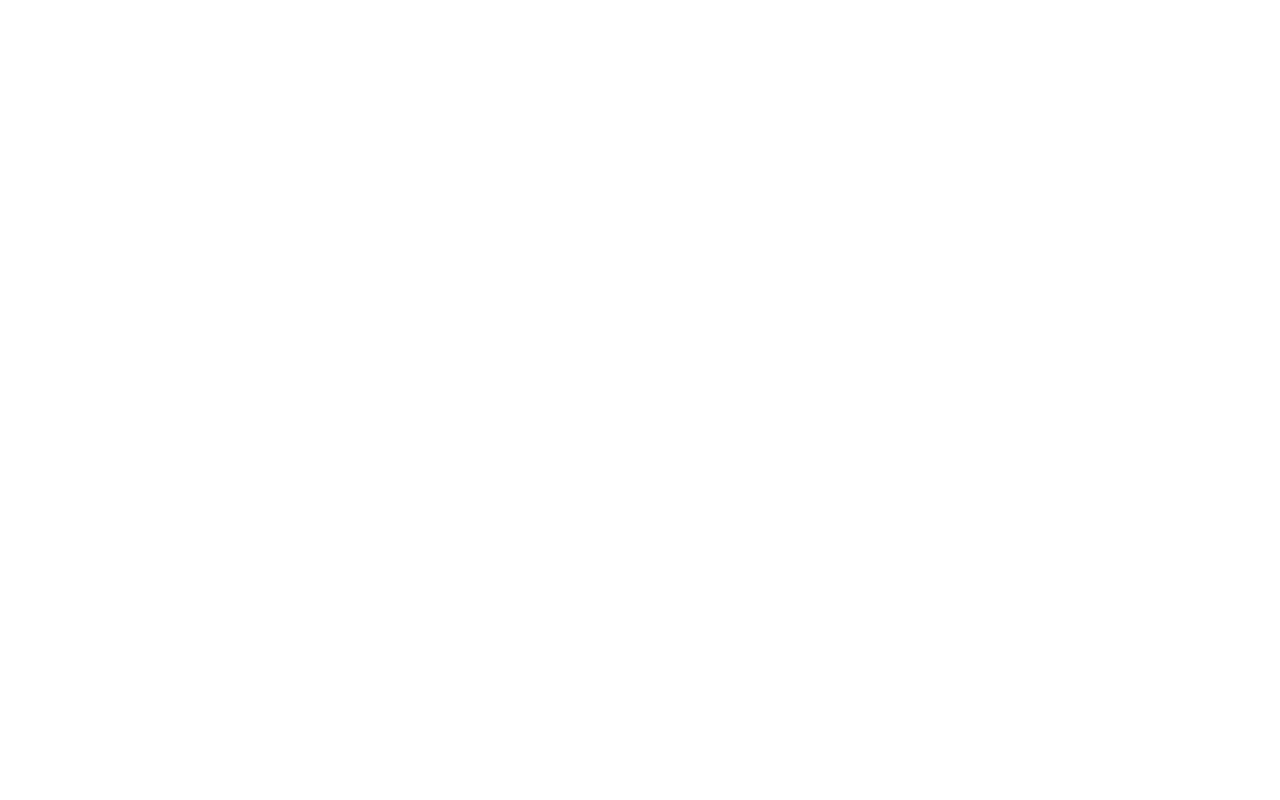
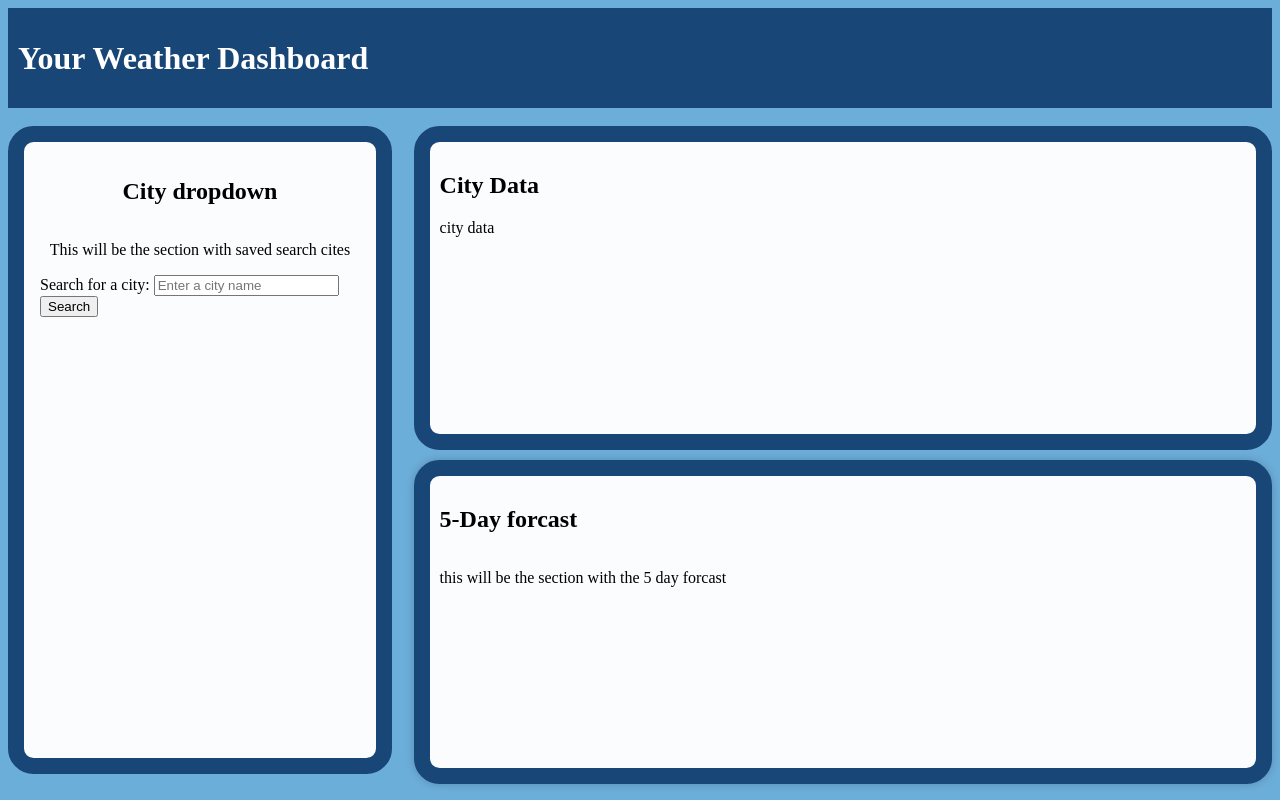
Before and after one commit to BrockHanni/Week-5-Weather, a plain HTML site: page index.html in a window 1280 px wide. Drawn offline with Linux system fonts and the light colour scheme.

Commit message:
stylesheet done

```diff
--- a/assets/css/style.css
+++ b/assets/css/style.css
@@ -0,0 +1,60 @@
+body{
+    background-color: #6caeda;
+    align-items: center;
+}
+
+header {
+    display: flex;
+    align-items: center;
+    height: 10vh;
+    padding: 10px;
+    background-color: #184677;
+    color: white;
+}
+
+#cityList {
+    display: flex;
+    flex-direction:column;
+    align-items: center;
+    width: 25vw;
+    height: 73vh;
+    float: left;
+    padding: 2vh;
+    background-color: #fbfcfd;
+    border-color: #184677;
+    border-style: solid;
+    border-radius: 2vw;
+    border-width: 2vh;
+}
+
+#dataCard {
+    display: flex;
+    flex-direction: column;
+    width: 63vw;
+    height: 34vh;
+    float:right;
+    padding: 10px;
+    margin: left 5px;
+    background-color:#fbfcfd;
+    border-color: #184677;
+    border-style: solid;
+    border-radius: 2vw;
+    border-width: 2vh;
+
+}
+
+#cityforecast {
+    display: flex;
+    flex-direction: column;
+    width: 63vw;
+    height: 34vh;
+    float: right;
+    margin-top: 10px;
+    padding: 10px;
+    background-color:#fbfcfd;
+    box-shadow: 0 0 10px rgba(0, 0, 0, 0.2);
+    border-color: #184677;
+    border-style: solid;
+    border-radius: 2vw;
+    border-width: 2vh;
+}
--- a/index.html
+++ b/index.html
@@ -7,9 +7,33 @@
     <link rel="stylesheet" href="./assets/css/style.css" />
     <title>Local Weather</title>
   </head>
+  <header>
+    <h1>Your Weather Dashboard</h1>
+  </header>
 
   <body>
-
+    <br>
+    <div id="cityList">
+        <h2>City dropdown</h2>
+        <p>This will be the section with saved search cites</p>
+        <form>
+            <label for="search">Search for a city:</label>
+            <input type="text" id="search" name="search" placeholder="Enter a city name">
+            <button type="submit">Search</button>
+        </form>
+    </div>
+    <div id="dataCard">
+        <h2>City Data</h2>
+        <div id="cityDataCard">
+            city data
+        </div>
+    </div>
+    <div id="cityforecast">
+        <h2>5-Day forcast</h2>
+        <div id="fivedayforecast">
+            <p>this will be the section with the 5 day forcast</p>
+        </div>
+    </div>
 
     <script src="./assets/js/script.js"></script>
   </body>
```
